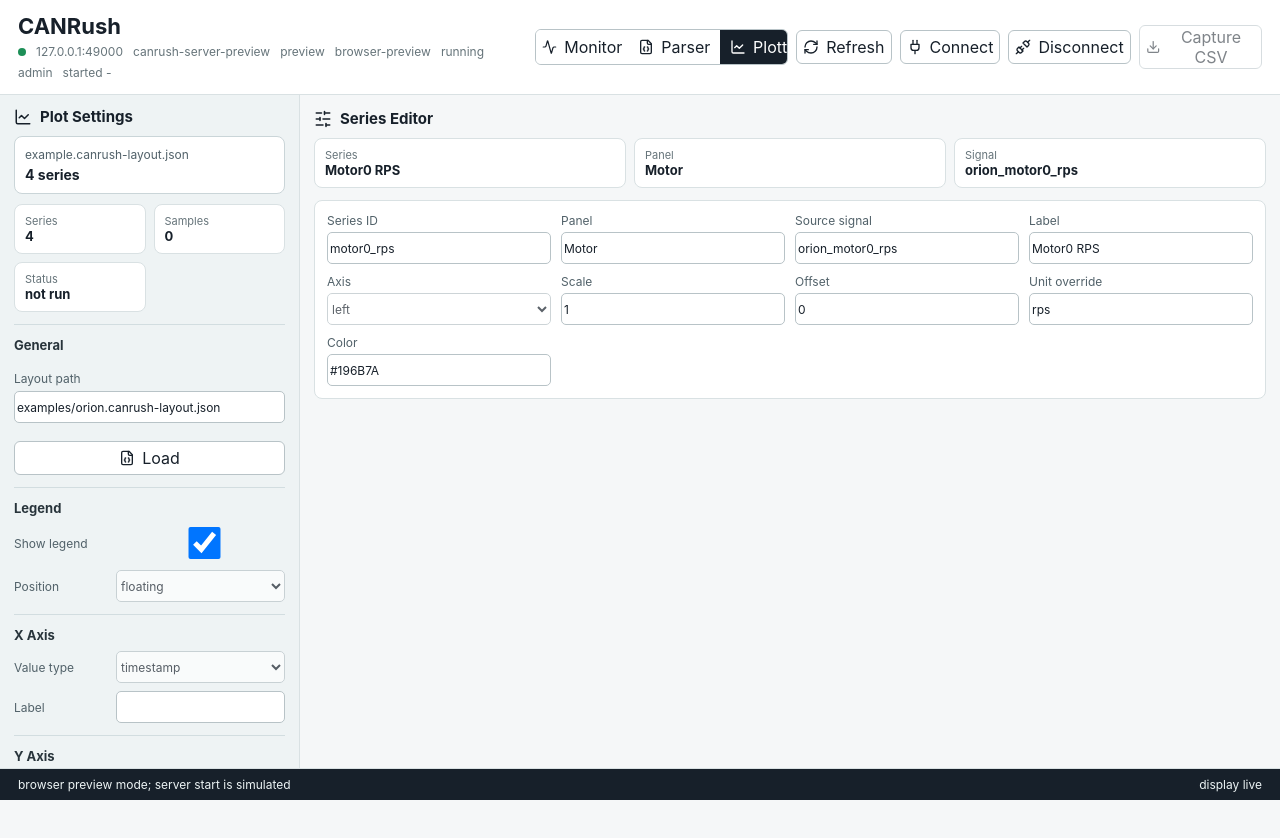
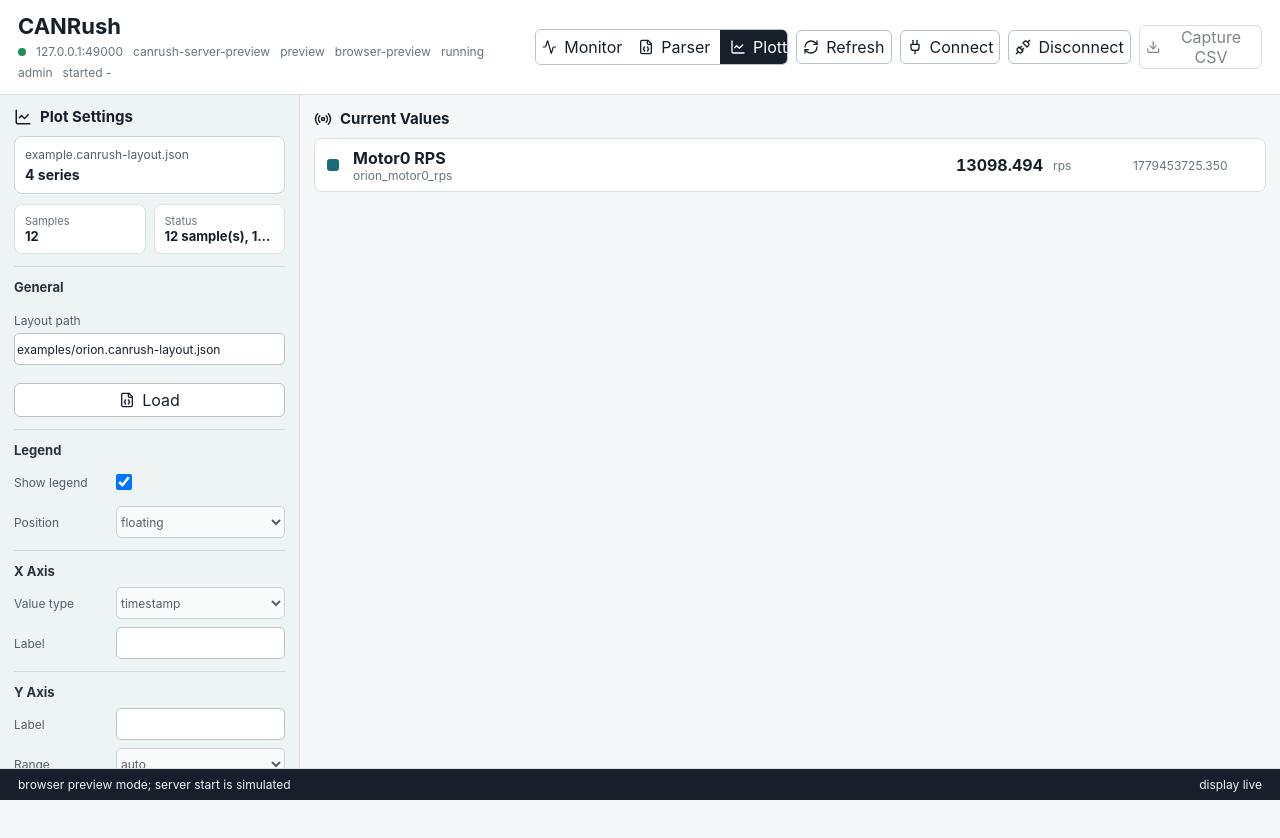
Before and after one commit to ChikuwaRobo/CANDesk, a React (Vite) app in the folder apps/desktop/: page / in a window 1280 px wide. Both pictures are taken after a click on the button "Plotter". Shown: the top 838 px of the page. After the commit the page ends 800 px from the top, so only its background shows below. Built offline with nearby package versions, Linux system fonts and the light colour scheme.

Commit message:
Plot画面少し整理

```diff
--- a/apps/desktop/src/App.tsx
+++ b/apps/desktop/src/App.tsx
@@ -37,6 +37,9 @@ import "./styles.css";
 export default function App() {
   const client = React.useMemo(() => getCanRushClient(), []);
   const signalSampleKeysRef = React.useRef(new Set<string>());
+  const plotterLiveTimerRef = React.useRef<number | null>(null);
+  const plotterLiveInFlightRef = React.useRef(false);
+  const plotterLiveCursorRef = React.useRef<number | null>(null);
   const [workspaceView, setWorkspaceView] = React.useState<WorkspaceView>("monitor");
   const [ports, setPorts] = React.useState<SerialPortInfo[]>([]);
   const [buses, setBuses] = React.useState(initialBuses);
@@ -70,6 +73,7 @@ export default function App() {
     samplePlotSeries[0].id,
   ]);
   const [signalSamples, setSignalSamples] = React.useState<SignalSampleDto[]>([]);
+  const [plotterCurrentSamples, setPlotterCurrentSamples] = React.useState<Record<string, SignalSampleDto>>({});
   const [parsePreviewStatus, setParsePreviewStatus] = React.useState("not run");
 
   const displayFrames = mergeBuses ? mergeFramesById(frames) : frames;
@@ -95,6 +99,12 @@ export default function App() {
   const selectedSignalSamples = signalSamples.filter(
     (sample) => sample.signal_id === selectedSignal.id,
   );
+  const selectedPlotterValues = plotSeries
+    .filter((series) => visibleSeriesIds.includes(series.id))
+    .map((series) => ({
+      series,
+      sample: plotterCurrentSamples[series.signalId],
+    }));
 
   React.useEffect(() => {
     if (visibleFrames.length === 0) {
@@ -104,6 +114,61 @@ export default function App() {
       setSelectedFrameId(visibleFrames[0].rowKey);
     }
   }, [selectedFrameId, visibleFrames]);
+
+  React.useEffect(() => {
+    if (workspaceView !== "plotter") {
+      if (plotterLiveTimerRef.current !== null) {
+        window.clearTimeout(plotterLiveTimerRef.current);
+        plotterLiveTimerRef.current = null;
+      }
+      plotterLiveInFlightRef.current = false;
+      return undefined;
+    }
+
+    const refresh = async () => {
+      if (plotterLiveInFlightRef.current) {
+        plotterLiveTimerRef.current = window.setTimeout(refresh, 250);
+        return;
+      }
+      plotterLiveInFlightRef.current = true;
+      try {
+        const preview = await client.parsePlotLiveSince({
+          parserSignals,
+          plotSeries,
+          sinceSequence: plotterLiveCursorRef.current,
+          selectedSeriesIds: visibleSeriesIds,
+        });
+        plotterLiveCursorRef.current = preview.next_sequence;
+        if (preview.samples.length > 0) {
+          setPlotterCurrentSamples((current) => {
+            const next = { ...current };
+            for (const sample of preview.samples) {
+              next[sample.signal_id] = sample;
+            }
+            return next;
+          });
+          setSignalSamples(preview.samples);
+        }
+        setParsePreviewStatus(
+          `${preview.samples.length} sample(s), ${preview.points.length} point(s) live`,
+        );
+      } catch (error) {
+        setEventLog(`plotter value refresh failed: ${String(error)}`);
+      } finally {
+        plotterLiveInFlightRef.current = false;
+        plotterLiveTimerRef.current = window.setTimeout(refresh, 250);
+      }
+    };
+
+    plotterLiveTimerRef.current = window.setTimeout(refresh, 0);
+    return () => {
+      if (plotterLiveTimerRef.current !== null) {
+        window.clearTimeout(plotterLiveTimerRef.current);
+        plotterLiveTimerRef.current = null;
+      }
+      plotterLiveInFlightRef.current = false;
+    };
+  }, [client, parserSignals, plotSeries, visibleSeriesIds, workspaceView]);
 
   async function refreshPorts() {
     try {
@@ -252,6 +317,8 @@ export default function App() {
       setPlotSeries(nextSeries);
       setSelectedSeriesId(nextSeries[0]?.id ?? "");
       setVisibleSeriesIds(nextSeries[0] ? [nextSeries[0].id] : []);
+      setPlotterCurrentSamples({});
+      plotterLiveCursorRef.current = null;
       setPlotLayoutName(layout.name || plotLayoutPath);
       setParsePreviewStatus("layout loaded");
       setEventLog(
@@ -296,6 +363,7 @@ export default function App() {
       ? visibleSeriesIds.filter((id) => id !== seriesId)
       : [...visibleSeriesIds, seriesId];
     setVisibleSeriesIds(next);
+    plotterLiveCursorRef.current = null;
   }
 
   function updatePlotSeriesColor(seriesId: string, color: string) {
@@ -422,9 +490,9 @@ export default function App() {
           plotLayoutName={plotLayoutName}
           plotLayoutPath={plotLayoutPath}
           plotSeries={plotSeries}
-          selectedSeries={selectedSeries}
           selectedSeriesId={selectedSeriesId}
           visibleSeriesIds={visibleSeriesIds}
+          currentValues={selectedPlotterValues}
           signalSampleCount={signalSamples.length}
           parsePreviewStatus={parsePreviewStatus}
           onPlotLayoutPathChange={setPlotLayoutPath}
--- a/apps/desktop/src/components/PlotterView.tsx
+++ b/apps/desktop/src/components/PlotterView.tsx
@@ -1,13 +1,19 @@
-import { FileJson, LineChart, SlidersHorizontal } from "lucide-react";
-import type { PlotSeries } from "../types";
+import { FileJson, LineChart, Radio } from "lucide-react";
+import { plotColorPalette } from "../lib/plotColors";
+import type { PlotSeries, SignalSampleDto } from "../types";
+
+type CurrentValue = {
+  series: PlotSeries;
+  sample?: SignalSampleDto;
+};
 
 type PlotterViewProps = {
   plotLayoutName: string;
   plotLayoutPath: string;
   plotSeries: PlotSeries[];
-  selectedSeries: PlotSeries;
   selectedSeriesId: string;
   visibleSeriesIds: string[];
+  currentValues: CurrentValue[];
   signalSampleCount: number;
   parsePreviewStatus: string;
   onPlotLayoutPathChange: (value: string) => void;
@@ -21,9 +27,9 @@ export function PlotterView({
   plotLayoutName,
   plotLayoutPath,
   plotSeries,
-  selectedSeries,
   selectedSeriesId,
   visibleSeriesIds,
+  currentValues,
   signalSampleCount,
   parsePreviewStatus,
   onPlotLayoutPathChange,
@@ -44,10 +50,6 @@ export function PlotterView({
           <strong>{plotSeries.length} series</strong>
         </div>
         <div className="config-metrics">
-          <div>
-            <span>Series</span>
-            <strong>{plotSeries.length}</strong>
-          </div>
           <div>
             <span>Samples</span>
             <strong>{signalSampleCount}</strong>
@@ -74,7 +76,7 @@ export function PlotterView({
 
         <section className="plot-settings-section">
           <h3>Legend</h3>
-          <label className="setting-row">
+          <label className="setting-row compact-check-row">
             Show legend
             <input type="checkbox" checked readOnly />
           </label>
@@ -132,18 +134,21 @@ export function PlotterView({
                 </label>
                 <button type="button" onClick={() => onSelectedSeriesChange(series.id)}>
                   <span>{series.label}</span>
-                  <strong>
-                    {series.panelId} / {series.signalId}
-                  </strong>
+                  <strong>{series.signalId}</strong>
                 </button>
-                <label className="series-color-picker" title={`${series.label} color`}>
+                <label className="series-color-select" title={`${series.label} color`}>
                   <span style={{ background: series.color }} />
-                  <input
+                  <select
                     aria-label={`${series.label} color`}
-                    type="color"
                     value={series.color}
                     onChange={(event) => onSeriesColorChange(series.id, event.target.value)}
-                  />
+                  >
+                    {plotColorPalette.map((color, index) => (
+                      <option key={color} value={color}>
+                        Color {index + 1}
+                      </option>
+                    ))}
+                  </select>
                 </label>
               </div>
             ))}
@@ -153,63 +158,25 @@ export function PlotterView({
 
       <section className="workspace-main-panel">
         <div className="panel-heading">
-          <SlidersHorizontal size={18} />
-          <h2>Series Editor</h2>
+          <Radio size={18} />
+          <h2>Current Values</h2>
         </div>
-        <div className="workspace-summary">
-          <div>
-            <span>Series</span>
-            <strong>{selectedSeries.label}</strong>
-          </div>
-          <div>
-            <span>Panel</span>
-            <strong>{selectedSeries.panelTitle}</strong>
-          </div>
-          <div>
-            <span>Signal</span>
-            <strong>{selectedSeries.signalId}</strong>
-          </div>
-        </div>
-        <div className="editor-grid plot-editor-grid">
-          <label>
-            Series ID
-            <input value={selectedSeries.id} readOnly />
-          </label>
-          <label>
-            Panel
-            <input value={selectedSeries.panelTitle} readOnly />
-          </label>
-          <label>
-            Source signal
-            <input value={selectedSeries.signalId} readOnly />
-          </label>
-          <label>
-            Label
-            <input value={selectedSeries.label} readOnly />
-          </label>
-          <label>
-            Axis
-            <select value={selectedSeries.axis} disabled>
-              <option value="left">left</option>
-              <option value="right">right</option>
-            </select>
-          </label>
-          <label>
-            Scale
-            <input value={selectedSeries.scale} readOnly />
-          </label>
-          <label>
-            Offset
-            <input value={selectedSeries.offset} readOnly />
-          </label>
-          <label>
-            Unit override
-            <input value={selectedSeries.unit} readOnly />
-          </label>
-          <label>
-            Color
-            <input value={selectedSeries.color} readOnly />
-          </label>
+        <div className="current-value-list">
+          {currentValues.map(({ series, sample }) => (
+            <div className="current-value-row" key={series.id}>
+              <span className="series-color-chip" style={{ background: series.color }} />
+              <div>
+                <strong>{series.label}</strong>
+                <small>{series.signalId}</small>
+              </div>
+              <output>{sample ? sample.value.toFixed(3) : "-"}</output>
+              <span>{sample?.unit || series.unit || "-"}</span>
+              <time>{sample?.timestamp_host ?? "-"}</time>
+            </div>
+          ))}
+          {currentValues.length === 0 ? (
+            <p className="empty-detail">No selected data</p>
+          ) : null}
         </div>
       </section>
     </section>
--- a/apps/desktop/src/styles.css
+++ b/apps/desktop/src/styles.css
@@ -607,6 +607,13 @@ label {
   min-width: 0;
 }
 
+.compact-check-row input[type="checkbox"] {
+  justify-self: start;
+  width: 16px;
+  height: 16px;
+  margin: 0;
+}
+
 .series-list-row {
   display: grid;
   grid-template-columns: 28px minmax(0, 1fr);
@@ -617,7 +624,7 @@ label {
 }
 
 .plot-series-row {
-  grid-template-columns: 28px minmax(0, 1fr) 42px;
+  grid-template-columns: 28px minmax(0, 1fr) 88px;
 }
 
 .series-list-row.selected {
@@ -649,15 +656,17 @@ label {
   text-align: left;
 }
 
-.series-color-picker {
+.series-color-select {
   display: grid;
-  place-items: center;
+  grid-template-columns: 18px minmax(0, 1fr);
+  align-items: center;
+  gap: 6px;
   min-height: 54px;
+  padding: 0 8px;
   border-left: 1px solid #d9e1e3;
-  cursor: pointer;
 }
 
-.series-color-picker span {
+.series-color-select span {
   width: 18px;
   height: 18px;
   border: 1px solid #ffffff;
@@ -665,12 +674,10 @@ label {
   box-shadow: 0 0 0 1px #9ca9ae;
 }
 
-.series-color-picker input {
-  position: absolute;
-  width: 1px;
-  height: 1px;
-  opacity: 0;
-  pointer-events: none;
+.series-color-select select {
+  min-width: 0;
+  width: 100%;
+  padding: 0 4px;
 }
 
 .signal-list span,
@@ -703,6 +710,55 @@ label {
 
 .plot-editor-grid {
   grid-template-columns: repeat(4, minmax(140px, 1fr));
+}
+
+.current-value-list {
+  display: grid;
+  gap: 8px;
+}
+
+.current-value-row {
+  display: grid;
+  grid-template-columns: 16px minmax(160px, 1fr) minmax(90px, max-content) 70px 120px;
+  align-items: center;
+  gap: 10px;
+  min-height: 54px;
+  padding: 8px 12px;
+  border: 1px solid #d9e1e3;
+  border-radius: 8px;
+  background: #ffffff;
+}
+
+.series-color-chip {
+  width: 12px;
+  height: 12px;
+  border-radius: 3px;
+}
+
+.current-value-row div {
+  min-width: 0;
+}
+
+.current-value-row strong,
+.current-value-row small {
+  display: block;
+  min-width: 0;
+  overflow: hidden;
+  text-overflow: ellipsis;
+  white-space: nowrap;
+}
+
+.current-value-row small,
+.current-value-row span,
+.current-value-row time {
+  color: #66747a;
+  font-size: 12px;
+}
+
+.current-value-row output {
+  font-variant-numeric: tabular-nums;
+  font-weight: 700;
+  text-align: right;
 }
 
 .editor-checkbox {
```
Also changed, not shown: 2 other files (tests, documents, lock files or other folders).
